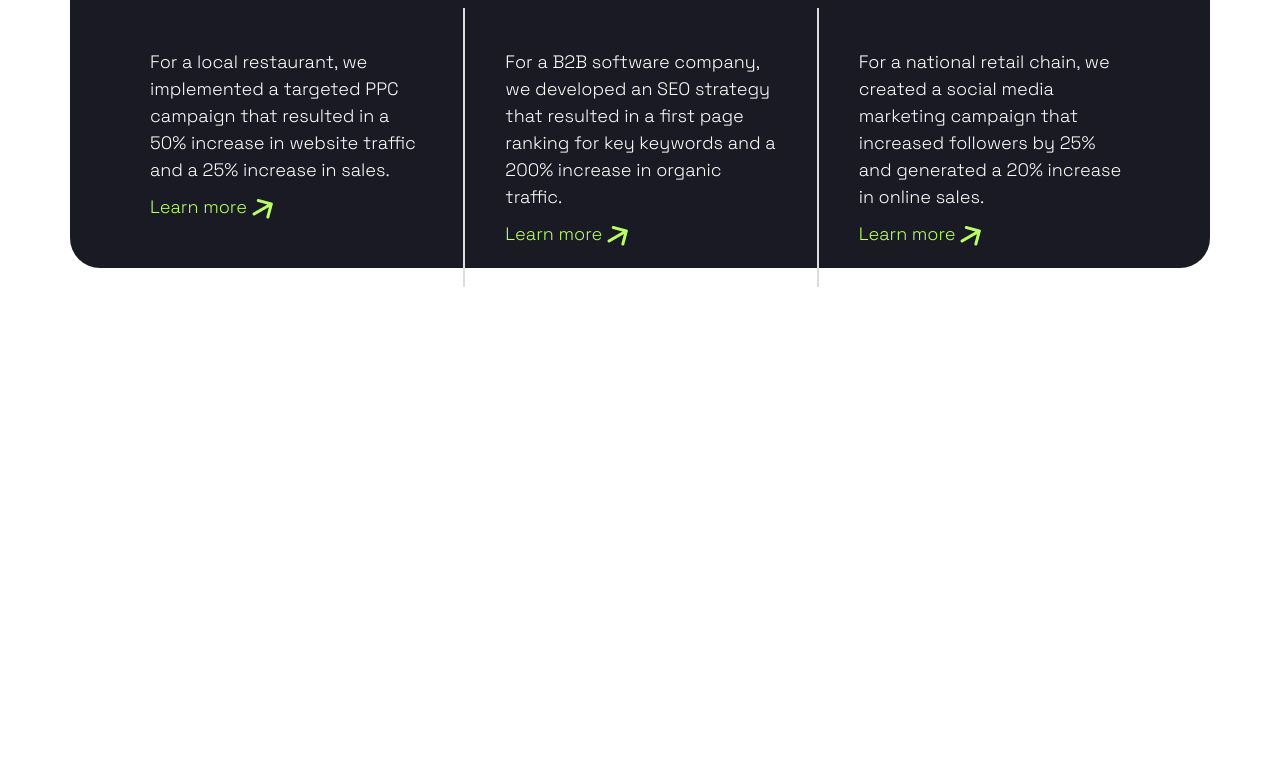
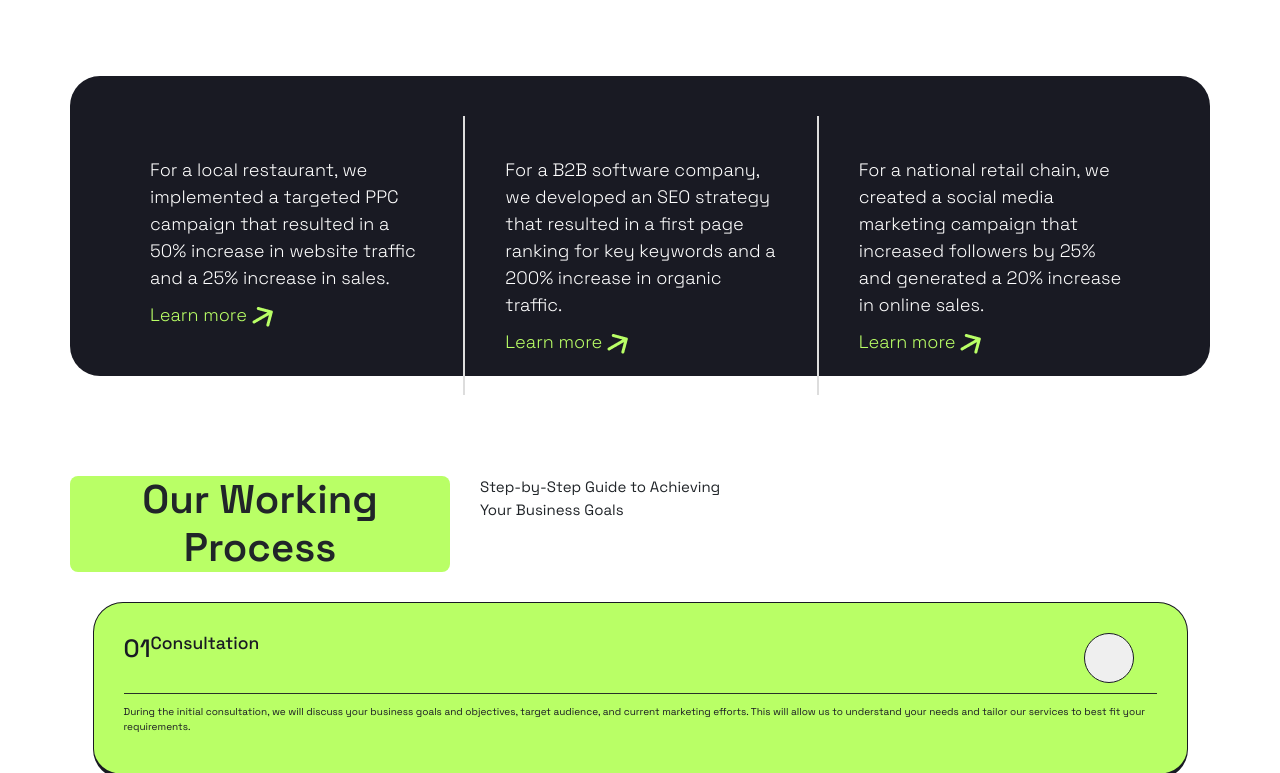
Before and after one commit to mahiaorg/positivuse, a plain HTML site: page index.html in a window 1280 px wide. Shown: the part 2651-3424 px from the top of the page. Before the commit the page ends 2938 px from the top, so only its background shows below. Drawn offline with nearby package versions, Linux system fonts and the light colour scheme.

Commit message:
part1 our working porocess box

```diff
--- a/index.html
+++ b/index.html
@@ -6,6 +6,7 @@
 
     <link rel="stylesheet" href="https://maxcdn.bootstrapcdn.com/bootstrap/3.3.7/css/bootstrap.min.css"><link href="https://cdn.jsdelivr.net/npm/bootstrap@5.3.3/dist/css/bootstrap.min.css" rel="stylesheet">
     <link rel="stylesheet" href="style.css">
+    <link href="https://fonts.googleapis.com/icon?family=Material+Icons" rel="stylesheet">
     <title>Document</title>
 </head>
 <body class="container-md">
@@ -73,7 +74,7 @@
 
             <!-- Search Engine Optimization -->
             <div class="col-xl-6">
-                <div class="servis-boxs servis-boxs-gray">
+                <div class="boxs servis-boxs-gray">
                     <div class="row">
                         <div class="col-xl-6 services-texts">
                             <div>
@@ -96,7 +97,7 @@
 
             <!-- Pay-per-click Advertising -->
             <div class="col-xl-6">
-                <div class="servis-boxs servis-boxs-green">
+                <div class="boxs boxs-green">
                     <div class="row">
                         <div class="col-xl-6 services-texts">
                             <div>
@@ -119,7 +120,7 @@
 
             <!-- Social Media Marketing -->
             <div class="col-xl-6">
-                <div class="servis-boxs servis-boxs-dark">
+                <div class="boxs servis-boxs-dark">
                     <div class="row">
                         <div class="col-xl-6 services-texts">
                         <div>
@@ -142,7 +143,7 @@
 
             <!-- Email Marketing -->
             <div class="col-xl-6">
-                <div class="servis-boxs servis-boxs-gray">
+                <div class="boxs servis-boxs-gray">
                     <div class="row">
                         <div class="col-xl-6 services-texts">
                             <div>
@@ -164,7 +165,7 @@
 
             <!-- Content Creation -->
             <div class="col-xl-6">
-                <div class="servis-boxs servis-boxs-green">
+                <div class="boxs boxs-green">
                     <div class="row">
                         <div class="col-xl-6 services-texts">
                             <div>
@@ -187,7 +188,7 @@
 
             <!-- Analytics and Tracking -->
             <div class="col-xl-6">
-                <div class="servis-boxs servis-boxs-dark">
+                <div class="boxs servis-boxs-dark">
                     <div class="row">
                         <div class="col-xl-6 services-texts">
                             <div>
@@ -227,6 +228,7 @@
     </div>
 
     <div class="case-studies-box">
+        <!-- top titele in Case Studies part-->
         <div class="title-div row">
             <h1 class="col-xl-3 title">Case Studies</h1>
             <p class="col-xl-9" style="padding-left: 30px;">
@@ -234,6 +236,7 @@
                 <br/>Marketing Success through Our Case Studies
             </p>
         </div>
+        <!-- options in Case Study part-->
         <div class="row connect-customer-box  connect-customer-box-dark">
             <div class="col-xl-4 connect-customer-text case-studies-text">
                 <p>
@@ -262,5 +265,41 @@
         </div>
     </div>
 
+    <div class="our-working-process-box">
+        <!-- top titele in Our Working Process part-->
+        <div class="title-div row">
+            <h1 class="col-xl-4 title">Our Working Process</h1>
+            <p class="col-xl-8" style="padding-left: 30px;">
+                Step-by-Step Guide to Achieving
+                <br/> Your Business Goals
+            </p>
+        </div>
+        <!--Project Staps-->
+        <div>
+            <div class="boxs boxs-green">
+                <div class="row">
+                    <div class="col-xl-11 titel-staps">
+                        <h1 class="">01</h1>
+                        <h3 style="top: auto; ">Consultation</h3>
+                    </div>
+                    <div class="col-xl-1">
+                        <button class="circel-btn" style="font-size:35px">
+                            <i class="material-icons">&#xe15b;</i>
+                        </button>
+                    </div>
+                </div>
+                <div>
+                    <hr>
+                    <p>
+                        During the initial consultation,
+                        we will discuss your business goals and objectives,
+                        target audience, and current marketing efforts.
+                        This will allow us to understand your needs and tailor our services
+                        to best fit your requirements.
+                    </p>
+                </div>
+            </div>
+        </div>
+    </div>
 </body>
 </html>
--- a/style.css
+++ b/style.css
@@ -6,6 +6,13 @@
 
 body{
     font-family: space-grotesk;
+}
+
+hr{
+    background-color: #191A23;
+    border: none;
+    height: 1px;
+    opacity: .90;
 }
 
 /*butten styles*/
@@ -31,6 +38,13 @@ body{
     border:none;
     background-color: #191A23;
     color: #fff;
+}
+
+.circel-btn{
+    border-radius: 50px;
+    width: 50px;
+    height: 50px;
+    border: 1px solid #191A23;
 }
 
 .navbar-desktop{
@@ -82,11 +96,11 @@ body{
     margin-top: 130px;
 }
 
-.servis-boxs{
+.boxs{
     border: 1px solid #191A23;
     border-bottom: 5px solid #191A23;
     border-radius: 30px;
-    height: 300px;
+    /* height: 300px; */
     margin: 15px;
     padding: 30px;
 }
@@ -116,7 +130,7 @@ body{
     color: #fff;
 }
 
-.servis-boxs-green{
+.boxs-green{
     background-color: #B9FF66;
     color: #191A23;
 }
@@ -189,3 +203,12 @@ body{
     padding: 40px;
     font-weight: 100;
 }
+
+.our-working-process-box{
+    margin-top: 100px;
+}
+
+.titel-staps{
+    justify-content: left;
+    display: flex;
+}
```
